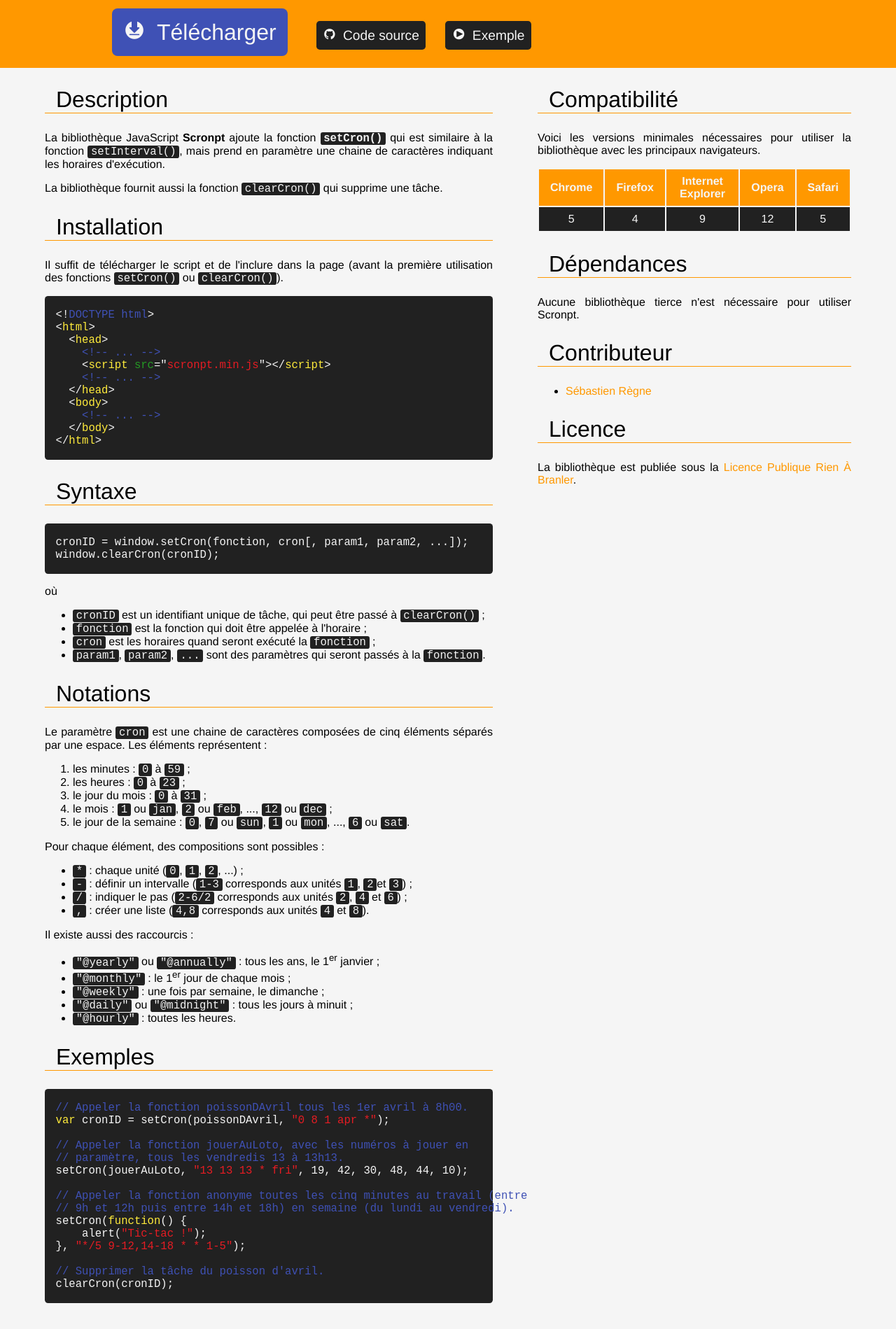
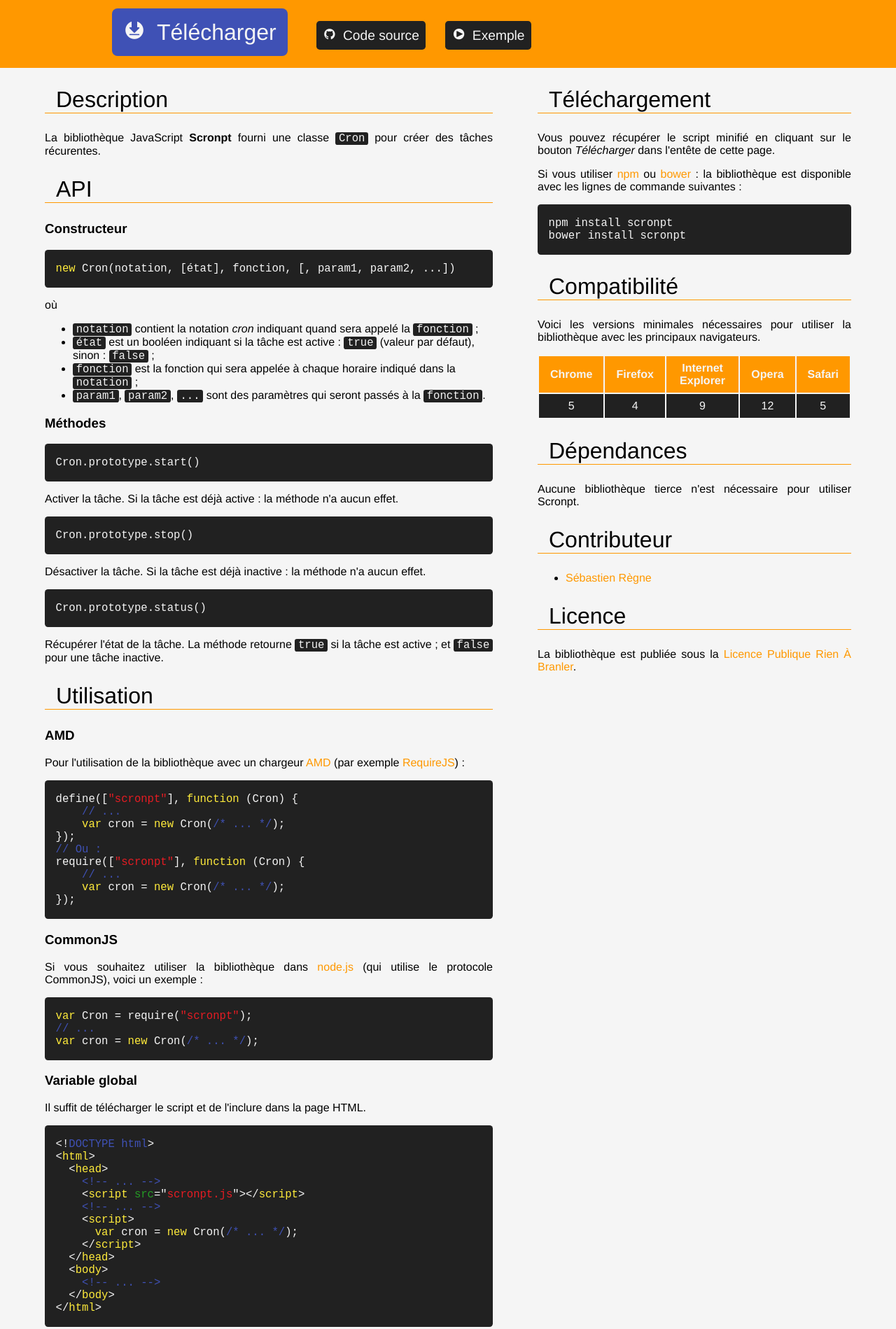
Before and after one commit to regseb/regseb.github.io, a plain HTML site: page scronpt/index.html in a window 1280 px wide. Shown: the part 180-2079 px from the top of the page at 70% size. Drawn offline with nearby package versions, Linux system fonts and the light colour scheme.

Commit message:
Mise à jour de la bibliothèque Scronpt.

```diff
--- a/scronpt/example.html
+++ b/scronpt/example.html
@@ -10,12 +10,12 @@
           text-decoration: underline;
       }
     </style>
-    <script src="scronpt.min.js"></script>
+    <script src="scronpt.js"></script>
   </head>
   <body>
     <h1>Scronpt - Exemple</h1>
     <h2>Démonstration</h2>
-    <form action="#" onsubmit="return false">
+    <form>
       <p>
         <label>
           Cron : <input name="cron" value="* * * * *" />
@@ -27,29 +27,24 @@
         </label>
       </p>
       <p>
-        <button id="add">Ajouter</button>
+        <button type="button" id="add">Ajouter</button>
       </p>
     </form>
     <ul id="crontab"></ul>
 
     <h2>Code</h2>
     <script id="script">
-      document.getElementById("add").onclick = function() {
-          var cronID = setCron(alert, this.form.cron.value,
-                                      this.form.message.value);
+      document.getElementById("add").onclick = function () {
+          var cron = new Cron(this.form.cron.value, alert,
+                              this.form.message.value);
 
           var li = document.createElement("li");
           li.innerHTML = this.form.cron.value + " : " +
                          this.form.message.value;
-          li.onclick = function() {
-              var cronID = this.getAttribute("data-cronid");
-              clearCron(cronID);
-              document.getElementById("crontab").removeChild(this);
+          li.onclick = function () {
+              cron.stop();
+              document.getElementById("crontab").removeChild(li);
           };
-
-          var id = document.createAttribute("data-cronid");
-          id.value = cronID;
-          li.setAttributeNode(id);
 
           document.getElementById("crontab").appendChild(li);
       };
--- a/scronpt/index.html
+++ b/scronpt/index.html
@@ -14,11 +14,11 @@
         Bibliothèque JavaScript implémentant un programme Unix cron.
       </p>
       <nav>
-        <a href="scronpt.min.js" title="1 848 octets"
-           class="primary icon-download">Télécharger</a>
+        <a href="scronpt.js" title="1 848 octets"
+           class="primary icn-download">Télécharger</a>
         <a href="https://github.com/regseb/scronpt/"
-           class="icon-github">Code source</a>
-        <a href="example.html" class="icon-example">Exemple</a>
+           class="icn-github">Code source</a>
+        <a href="example.html" class="icn-example">Exemple</a>
       </nav>
     </header>
 
@@ -26,66 +26,117 @@
       <article>
         <h2 id="description">Description</h2>
         <p>
-          La bibliothèque JavaScript <strong>Scronpt</strong> ajoute la fonction
-          <code><strong>setCron()</strong></code> qui est similaire à la
-          fonction <code>setInterval()</code>, mais prend en paramètre une
-          chaine de caractères indiquant les horaires d'exécution.
-        </p>
-        <p>
-          La bibliothèque fournit aussi la fonction <code>clearCron()</code> qui
-          supprime une tâche.
+          La bibliothèque JavaScript <strong>Scronpt</strong> fourni une classe
+          <code>Cron</code> pour créer des tâches récurentes.
         </p>
       </article>
 
       <article>
-        <h2 id="install">Installation</h2>
+        <h2 id="api">API</h2>
+        <h3>Constructeur</h3>
+        <pre><code class="language-javascript">
+new Cron(notation, [état], fonction, [, param1, param2, ...])
+        </code></pre>
         <p>
-          Il suffit de télécharger le script et de l'inclure dans la page (avant
-          la première utilisation des fonctions <code>setCron()</code> ou
-          <code>clearCron()</code>).
+          où
+        </p>
+        <ul>
+          <li>
+            <code>notation</code> contient la notation <em>cron</em> indiquant
+            quand sera appelé la <code>fonction</code> ;
+          </li>
+          <li>
+            <code>état</code> est un booléen indiquant si la tâche est active :
+            <code>true</code> (valeur par défaut), sinon : <code>false</code> ;
+          </li>
+          <li>
+            <code>fonction</code> est la fonction qui sera appelée à chaque
+            horaire indiqué dans la <code>notation</code> ;
+          </li>
+          <li>
+            <code>param1</code>, <code>param2</code>, <code>...</code> sont des
+            paramètres qui seront passés à la <code>fonction</code>.
+          </li>
+        </ul>
+
+        <h3>Méthodes</h3>
+        <pre><code class="language-javascript">
+Cron.prototype.start()
+        </code></pre>
+        <p>
+          Activer la tâche. Si la tâche est déjà active : la méthode n'a aucun
+          effet.
+        </p>
+        <pre><code class="language-javascript">
+Cron.prototype.stop()
+        </code></pre>
+        <p>
+          Désactiver la tâche. Si la tâche est déjà inactive : la méthode n'a
+          aucun effet.
+        </p>
+        <pre><code class="language-javascript">
+Cron.prototype.status()
+        </code></pre>
+        <p>
+          Récupérer l'état de la tâche. La méthode retourne <code>true</code>
+          si la tâche est active ; et <code>false</code> pour une tâche
+          inactive.
+        </p>
+      </article>
+
+      <article>
+        <h2 id="use">Utilisation</h2>
+        <h3>AMD</h3>
+        <p>
+          Pour l'utilisation de la bibliothèque avec un chargeur
+          <a href="https://github.com/amdjs/amdjs-api"
+             title="Asynchronous Module Definition">AMD</a> (par exemple
+          <a href="http://requirejs.org/">RequireJS</a>) :
+        </p>
+        <pre><code class="language-javascript">
+define(["scronpt"], function (Cron) {
+    // ...
+    var cron = new Cron(/* ... */);
+});
+// Ou :
+require(["scronpt"], function (Cron) {
+    // ...
+    var cron = new Cron(/* ... */);
+});
+        </code></pre>
+
+        <h3>CommonJS</h3>
+        <p>
+          Si vous souhaitez utiliser la bibliothèque dans
+          <a href="http://nodejs.org/">node.js</a> (qui utilise le protocole
+          CommonJS), voici un exemple :
+        </p>
+        <pre><code class="language-javascript">
+var Cron = require("scronpt");
+// ...
+var cron = new Cron(/* ... */);
+        </code></pre>
+
+        <h3>Variable global</h3>
+        <p>
+          Il suffit de télécharger le script et de l'inclure dans la page HTML.
         </p>
         <pre><code class="language-markup">
 &lt;!DOCTYPE html&gt;
 &lt;html&gt;
   &lt;head&gt;
     &lt;!-- ... --&gt;
-    &lt;script src="scronpt.min.js"&gt;&lt;/script&gt;
+    &lt;script src="scronpt.js"&gt;&lt;/script&gt;
     &lt;!-- ... --&gt;
+    &lt;script&gt;
+      var cron = new Cron(/* ... */);
+    &lt;/script&gt;
   &lt;/head&gt;
   &lt;body&gt;
     &lt;!-- ... --&gt;
   &lt;/body&gt;
 &lt;/html&gt;
         </code></pre>
-      </article>
-
-      <article>
-        <h2 id="syntax">Syntaxe</h2>
-        <pre><code class="language-javascript">
-cronID = window.setCron(fonction, cron[, param1, param2, ...]);
-window.clearCron(cronID);
-        </code></pre>
-        <p>
-          où
-        </p>
-        <ul>
-          <li>
-            <code>cronID</code> est un identifiant unique de tâche, qui peut
-            être passé à <code>clearCron()</code> ;
-          </li>
-          <li>
-            <code>fonction</code> est la fonction qui doit être appelée à
-            l'horaire ;
-          </li>
-          <li>
-            <code>cron</code> est les horaires quand seront exécuté la
-            <code>fonction</code> ;
-          </li>
-          <li>
-            <code>param1</code>, <code>param2</code>, <code>...</code> sont des
-            paramètres qui seront passés à la <code>fonction</code>.
-          </li>
-        </ul>
       </article>
 
       <article>
@@ -171,7 +222,7 @@
 
 // Appeler la fonction anonyme toutes les cinq minutes au travail (entre
 // 9h et 12h puis entre 14h et 18h) en semaine (du lundi au vendredi).
-setCron(function() {
+setCron(function () {
     alert("Tic-tac !");
 }, "*/5 9-12,14-18 * * 1-5");
 
@@ -182,6 +233,25 @@
     </div>
 
     <div id="sidebar">
+      <article>
+        <h2 id="download">Téléchargement</h2>
+        <p>
+          Vous pouvez récupérer le script minifié en cliquant sur le bouton
+          <em>Télécharger</em> dans l'entête de cette page.
+        </p>
+        <p>
+          Si vous utiliser
+          <a href="https://www.npmjs.org/"
+             title="Node Packaged Modules">npm</a> ou
+          <a href="http://bower.io/">bower</a> : la bibliothèque est disponible
+          avec les lignes de commande suivantes :
+        </p>
+        <pre><code>
+npm install scronpt
+bower install scronpt
+        </code></pre>
+      </article>
+
       <article>
         <h2 id="compatibility">Compatibilité</h2>
         <p>
--- /dev/null
+++ b/scronpt/scronpt.js
@@ -0,0 +1,338 @@
+/* @flow */
+/* global setInterval, clearInterval, setTimeout, define, module */
+
+/**
+ * Bibliothèque JavaScript Scronpt implémentant un programme Unix cron.
+ *
+ * @module scronpt
+ * @author Sébastien Règne
+ * @version 0.2
+ * @license Licence Public Rien À Branler.
+ */
+
+(function (root, factory) {
+    "use strict";
+
+    // Si la bibliothèque est chargée avec un AMD loader.
+    if ("function" === typeof define && define.amd)
+        define([], factory);
+    // Si c'est un CommonJS-like qui charge la bibliothèque.
+    else if ("object" === typeof exports)
+        module.exports = factory();
+    else // Sinon : un chargement classique est utilisé.
+        root.Cron = factory();
+}(this, function () {
+    "use strict";
+
+    /**
+     * Les formes littérales des mois et des jours de la semaine. Les autres
+     * champs (minute, heure, jour du mois) n'en ont pas. Ce sont les index des
+     * éléments dans le tableau qui sont utilisés pour la correspondance. Pour
+     * les mois : un élément est inséré au début du tableau pour que l'index du
+     * mois de janvier soit 1.
+     *
+     * @type {!Object}
+     * @const
+     * @private
+     */
+    var NAMES = [
+        [], [], [], // Minute, heure et jour du mois.
+        ["", "jan", "feb", "mar", "apr", "may", "jun", "jul", "aug",
+         "sep", "oct", "nov", "dec"], // Mois.
+        ["sun", "mon", "tue", "wed", "thu", "fri", "sat"] // Jour de la semaine.
+    ];
+
+    /**
+     * Les valeurs minimales et maximales pouvant être saisies dans les cinq
+     * champs (pour des valeurs simples ou des intervalles).
+     *
+     * @type {!Object}
+     * @const
+     * @private
+     */
+    var LIMITS = [
+        { "min": 0, "max": 59 }, // Minute.
+        { "min": 0, "max": 23 }, // Heure.
+        { "min": 1, "max": 31 }, // Jour du mois.
+        { "min": 1, "max": 12 }, // Mois.
+        { "min": 0, "max":  7 }  // Jour de la semaine (0 et 7 représentent le
+    ];                           // dimanche).
+
+    /**
+     * Le message d'erreur (suivi de l'expression cron) renvoyé dans
+     * l'exception.
+     *
+     * @type {!string}
+     * @const
+     * @private
+     */
+    var ERROR = "Syntax error, unrecognized expression: ";
+
+
+    /**
+     * La liste des tâches actives.
+     *
+     * @type {!Object}
+     * @private
+     */
+    var jobs = [];
+
+    /**
+     * L'identifiant de l'intervalle qui vérifie toutes les minutes si des
+     * tâches doivent-être exécutées.
+     *
+     * @type {?number}
+     * @private
+     */
+    var intervalID = null;
+
+
+    /**
+     * Analyser une notation cron.
+     *
+     * @param {!string} input - la notation cron.
+     * @return {!Object} Retourne les conditions pour exécuter la tâche.
+     * @throws {Error} Si la notation cron n'est pas valide.
+     * @throws {RangeError} Si une valeur de la notation est invalide.
+     * @private
+     */
+    var parse = function (input) {
+        // Remplacer les chaines spéciales.
+        switch(input) {
+            case "@yearly": case "@annually": input = "0 0 1 1 *"; break;
+            case "@monthly":                  input = "0 0 1 * *"; break;
+            case "@weekly":                   input = "0 0 * * 0"; break;
+            case "@daily": case "@midnight":  input = "0 0 * * *"; break;
+            case "@hourly":                   input = "0 * * * *";
+        }
+
+        // Séparer les cinq champs (minute, heure, jour du mois, mois et jour de
+        // la semaine).
+        var fields = input.split(/\s+/);
+        if (5 !== fields.length)
+            throw new Error(ERROR + input);
+
+        // Parcourir les cinq champs.
+        return fields.map(function (field, i) {
+            // Gérer les notations avec un astérisque ("*" ou "*/x").
+            var result = /^\*(?:\/(\d+))?$/.exec(field);
+            if (null !== result) {
+                if (undefined === result[1]) // "*".
+                    return null;
+
+                var step = parseInt(result[1], 10);
+                if (0 === step)
+                    throw new RangeError(ERROR + input);
+
+                return [{
+                    "min":  0,
+                    "max":  Infinity,
+                    "step": step
+                }];
+            }
+
+            // Gérer le nom des mois ("jan", "feb", ...) et des jours de la
+            // semaine ("sun", "mon", ...).
+            var value = NAMES[i].indexOf(field.toLowerCase());
+            if (-1 !== value)
+                return [{
+                    "min":  value,
+                    "max":  value,
+                    "step": 1
+                }];
+
+            // Gérer les listes.
+            return field.split(",").map(function (range) {
+                var result = /^(\d+)(?:-(\d+)(?:\/(\d+))?)?$/.exec(range);
+                if (null === result)
+                    throw new Error(ERROR + input);
+
+                var min  = parseInt(result[1], 10);
+                var max  = parseInt(result[2], 10);
+                var step = parseInt(result[3], 10);
+
+                // Vérifier que les valeurs sont dans les intervalles.
+                if (min < LIMITS[i].min || LIMITS[i].max < min ||
+                        max < LIMITS[i].min || LIMITS[i].max < max ||
+                        max < min || 0 === step)
+                    throw new RangeError(ERROR + input);
+
+                return {
+                    "min":  min,
+                    "max":  isNaN(max) ? min : max,
+                    "step": isNaN(step) ? 1 : step
+                };
+            });
+        });
+    }; // parse()
+
+    /**
+     * Vérifier qu'une tâche doit-être exécutée.
+     *
+     * @param {!Object} conds - les conditions pour exécuter la tâche.
+     * @param {!number} value - la valeur qui sera testée.
+     * @return {!boolean} Retourne <code>true</code> si la tâche doit-être
+     *                    exécutée ; sinon <code>false</code>.
+     * @private
+     */
+    var valide = function (conds, value) {
+        return null === conds || conds.some(function (cond) {
+            return cond.min <= value && value <= cond.max &&
+                   0 === (value - cond.min) % cond.step;
+        });
+    }; // valide()
+
+    /**
+     * Exécuter une tâche.
+     *
+     * @param {!Object} job - la tâche contenant la méthode à appeler et les
+     *                        paramètres à lui passer.
+     * @private
+     */
+    var run = function (job) {
+        job.func.apply(undefined, job.args);
+    }; // run()
+
+    /**
+     * Exécuter les tâches.
+     */
+    var daemon = function () {
+        var now = new Date();
+        jobs.forEach(function (job) {
+            // Vérifier que la minute, l'heure et le mois respectent les
+            // conditions.
+            if (!valide(job.conds[0], now.getMinutes()) ||
+                    !valide(job.conds[1], now.getHours()) ||
+                    !valide(job.conds[3], now.getMonth() + 1))
+                return;
+
+            // Quand le jour du mois et le jour de la semaine sont renseignés
+            // (différent de l'astérisque), la tâche est exécutée si au moins
+            // une des deux conditions est respectée.
+            if (null !== job.conds[2] && null !== job.conds[4]) {
+                if (!valide(job.conds[2], now.getDate()) &&
+                        !(valide(job.conds[4], now.getDay()) ||
+                                0 === now.getDay() &&     // Gérer la valeur 7
+                                valide(job.conds[4], 7))) // pour le dimanche.
+                    return;
+            // Sinon : soit le jour du mois, soit le jour de la semaine ou aucun
+            // des deux ne sont renseignés. Dans ce cas, vérifier classiquement
+            // les deux conditions.
+            } else if (!valide(job.conds[2], now.getDate()) ||
+                    !(valide(job.conds[4], now.getDay()) ||
+                            0 === now.getDay() &&     // Gérer la valeur 7 pour
+                            valide(job.conds[4], 7))) // le dimanche.
+                return;
+
+            // Si toutes les conditions sont respectées : lancer la tâche en
+            // parallèle.
+            setTimeout(run, 0, job);
+        });
+    }; // daemon()
+
+
+    /**
+     * Créer une tâche.
+     *
+     * @example
+     * var cron = new Cron("0,30 * * * *", alert, "Ding ! Dong !");
+     *
+     * @param {!string}     cron   - les horaires quand la tâche sera exécutée.
+     * @param {!boolean=}   status - l'état de la tâche : <code>true</code> pour
+     *                               active ; sinon <code>false</code>.
+     * @param {!function()} func   - la fonction appelée quand la tâche est
+     *                               exécutée.
+     * @param {...*}        args   - les paramètres qui seront passés à la
+                                     fonction.
+     * @return {!Object} Retourne la tâche créée.
+     * @throws {Error} Si la notation cron n'est pas valide.
+     * @public
+     * @constructor
+     */
+    var Cron = function (cron, status, func, args) {
+        // Si le paramètre "status" n'est pas fourni : réorganiser les
+        // paramètres.
+        if ("function" === typeof status) {
+            args   = Array.prototype.slice.call(arguments, 2);
+            func   = status;
+            status = true;
+        } else
+            args = Array.prototype.slice.call(arguments, 3);
+
+        this.job = {
+            "conds": parse(cron),
+            "func":  func,
+            "args":  args
+        };
+
+        // Activer éventuellement la tâche.
+        if (status) this.start();
+    }; // Cron()
+
+    /**
+     * Activer la tâche.
+     *
+     * @example
+     * var cron = new Cron("0,30 * * * *", false, alert, "Ding ! Dong !");
+     * // ...
+     * cron.start();
+     *
+     * @public
+     */
+    Cron.prototype.start = function () {
+        // Si la tâche est déjà active : ne rien faire.
+        if (this.status()) return;
+
+        // Ajouter la tâche à la liste de tâches actives.
+        jobs.push(this.job);
+
+        // Si c'est la première tâche à être activée : créer la boucle qui
+        // vérifiera chaque minute si des tâches doivent-être exécutées.
+        if (1 === jobs.length)
+            intervalID = setInterval(daemon, 60000);
+    }; // start()
+
+    /**
+     * Désactiver la tâche.
+     *
+     * @example
+     * var cron = new Cron("0,30 * * * *", alert, "Ding ! Dong !");
+     * // ...
+     * cron.stop();
+     *
+     * @public
+     */
+    Cron.prototype.stop = function () {
+        // Si la tâche est déjà inactive : ne rien faire.
+        if (!this.status()) return;
+
+        // Enlever la tâche de la liste des tâches actives.
+        jobs.splice(jobs.indexOf(this.job), 1);
+
+        // S'il n'y a plus de tâches actives : arrêter la boucle.
+        if (!jobs.length)
+            clearInterval(intervalID);
+    }; // stop()
+
+    /**
+     * Récupérer l'état de la tâche (active ou non).
+     *
+     * @example
+     * var cron = new Cron("0,30 * * * *", alert, "Ding ! Dong !");
+     * console.log(cron.status()); // true.
+     * // ...
+     * cron.stop();
+     * console.log(cron.status()); // false.
+     *
+     * @return {!boolean} Retourne <code>true</code> si la tâche est active ;
+     *                    sinon <code>false</code>.
+     * @public
+     */
+    Cron.prototype.status = function () {
+        return -1 !== jobs.indexOf(this.job);
+    }; // status()
+
+    // Exposer la classe Cron.
+    return Cron;
+
+}));
--- a/scronpt/style.css
+++ b/scronpt/style.css
@@ -2,9 +2,9 @@
     font-family: "icon";
     src: url("img/icon.ttf");
 }
-.icon-download:before { font-family: "icon"; content: "\e602  "; }
-.icon-github:before   { font-family: "icon"; content: "\e600  "; }
-.icon-example:before  { font-family: "icon"; content: "\e601  "; }
+.icn-download:before { font-family: "icon"; content: "\e602  "; }
+.icn-github:before   { font-family: "icon"; content: "\e600  "; }
+.icn-example:before  { font-family: "icon"; content: "\e601  "; }
 
 html {
     padding-bottom: 1em;
```
Also changed, not shown: scronpt/scronpt.min.js (deleted).
